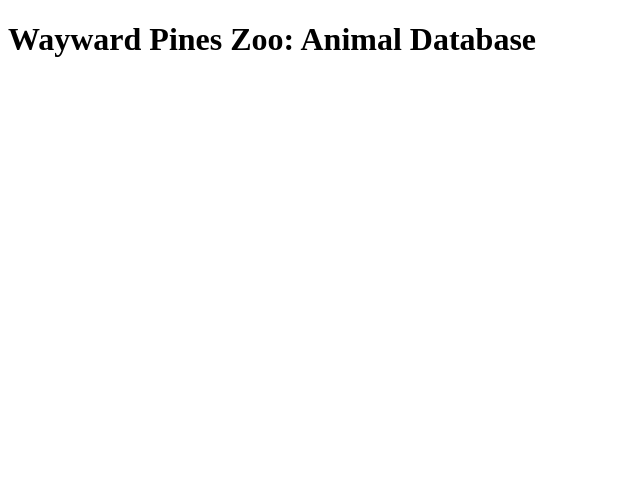
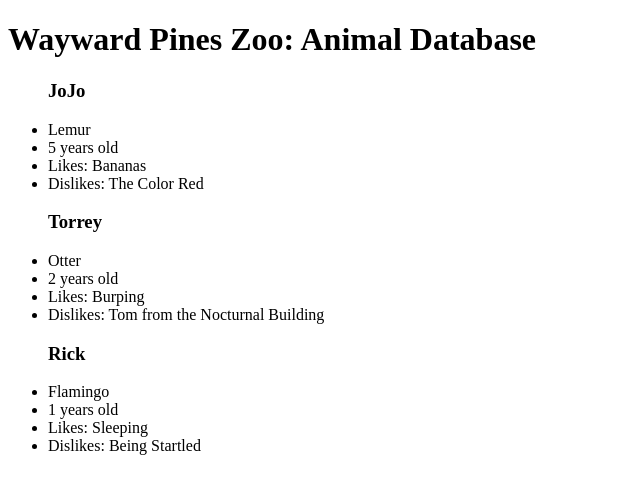
Before and after one commit to maxobaxo/js-zoo-db, an Angular app: page / in a window 1280 px wide. Shown: the top 494 px of the page, without its empty margins (0-640 px from the left). Built offline with nearby package versions, Linux system fonts and the light colour scheme.

Commit message:
create animal-list component using hard-coded data

```diff
--- /dev/null
+++ b/src/app/animal-list/animal-list.component.html
@@ -0,0 +1,10 @@
+<ul *ngFor="let currentAnimal of childAnimalList">
+  <h3>{{currentAnimal.name}}</h3>
+  <!-- <button (click)="editButtonClicked(currentAnimal)">Edit</button> -->
+    <li>{{currentAnimal.species}}</li>
+    <li>{{currentAnimal.age}} years old</li>
+    <li>Likes: {{currentAnimal.like}}</li>
+    <li>Dislikes: {{currentAnimal.dislike}}</li>
+
+    <!-- <button (click)="sellPintButtonClicked(currentAnimal)">Sell A Pint</button> -->
+</ul>
--- /dev/null
+++ b/src/app/animal-list/animal-list.component.ts
@@ -0,0 +1,16 @@
+import { Component, OnInit, Output, Input, EventEmitter } from '@angular/core';
+import { Animal } from './../animal.model';
+
+@Component({
+  selector: 'animal-list',
+  templateUrl: './animal-list.component.html',
+  styleUrls: ['./animal-list.component.css']
+})
+export class AnimalListComponent implements OnInit {
+  @Input() childAnimalList: Animal[];
+
+
+  ngOnInit() {
+  }
+
+}
--- a/src/app/app.component.html
+++ b/src/app/app.component.html
@@ -1,3 +1,7 @@
-<h1>
-  {{title}}
-</h1>
+<div class="container">
+  <div class="jumbotron">
+    <h1>{{title}}</h1>
+  </div>
+  <animal-list [childAnimalList]="masterAnimalList"></animal-list>
+
+</div>
--- a/src/app/app.component.ts
+++ b/src/app/app.component.ts
@@ -1,4 +1,4 @@
-import { Component } from '@angular/core';
+import { Component, Input } from '@angular/core';
 import { Animal } from './animal.model';
 
 @Component({
@@ -8,4 +8,11 @@ import { Animal } from './animal.model';
 })
 export class AppComponent {
   title = 'Wayward Pines Zoo: Animal Database';
+  masterAnimalList: Animal[] = [
+    new Animal('Lemur', 'JoJo', 5, 'Fruits & Veggies', 'Ape Terrarium', 1, 'F', 'Bananas', 'The Color Red'),
+    new Animal('Otter', 'Torrey', 2, 'Sea Urchin and Herring', 'Open Ocean Exhibit', 2, 'F', 'Burping', 'Tom from the Nocturnal Building'),
+    new Animal('Flamingo', 'Rick', 1, 'Algae & Brine Shrimp', 'Tropical Area', 1, 'M', 'Sleeping', 'Being Startled')
+  ]
+
+
 }
--- a/src/app/app.module.ts
+++ b/src/app/app.module.ts
@@ -4,10 +4,12 @@ import { FormsModule } from '@angular/forms';
 import { HttpModule } from '@angular/http';
 
 import { AppComponent } from './app.component';
+import { AnimalListComponent } from './animal-list/animal-list.component';
 
 @NgModule({
   declarations: [
-    AppComponent
+    AppComponent,
+    AnimalListComponent
   ],
   imports: [
     BrowserModule,
```
Also changed, not shown: src/app/animal-list/animal-list.component.css (added), 1 other file (tests, documents, lock files or other folders).
